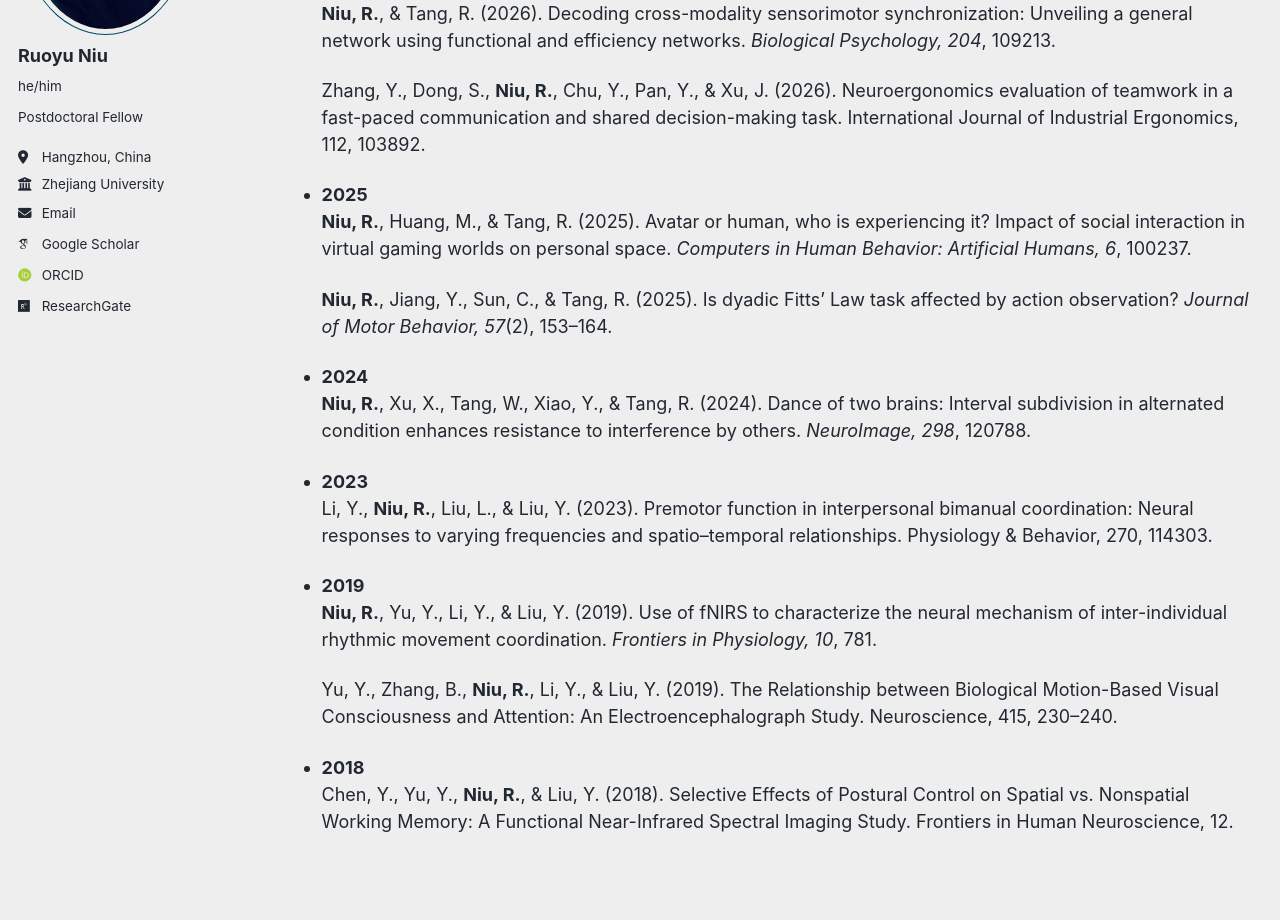
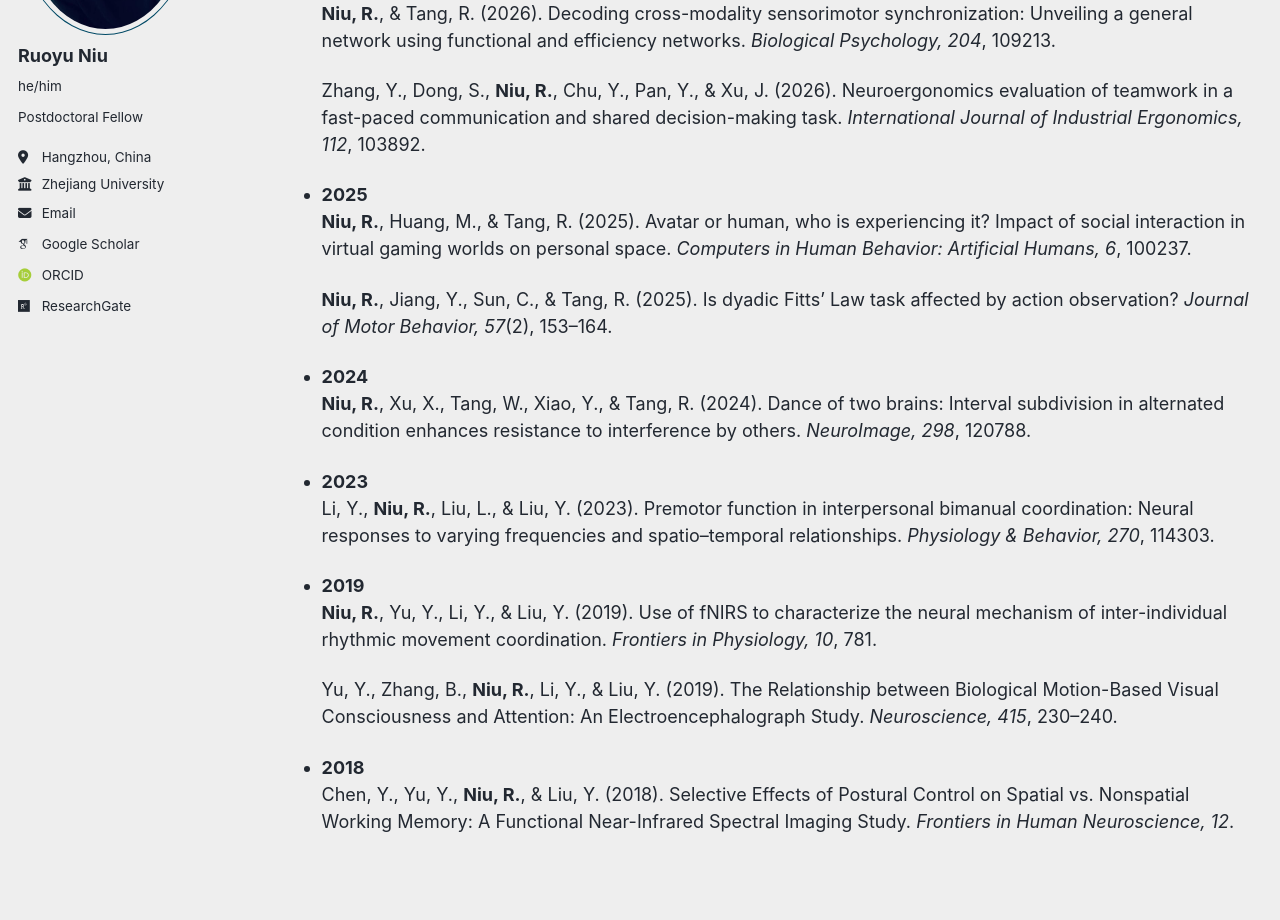
Before and after one commit to ruoyuniu112/ruoyuniu112.github.io, a Jekyll site: the page built from _pages/cv.md, in a window 1280 px wide and 1400 px high, scrolled down 600 px. Shown: the part 314-1234 px from the top of the window. Built offline with Jekyll 4.4.1, drawn with Linux system fonts in a browser that asks for light colours; some web fonts are replaced; a script bundle is joined from its source files by our own code; library files that are not in the unit come from our copies.

Commit message:
Update cv.md

```diff
--- a/_pages/cv.md
+++ b/_pages/cv.md
@@ -39,7 +39,7 @@ Selected Publications
 
   **Niu, R.**, & Tang, R. (2026). Decoding cross-modality sensorimotor synchronization: Unveiling a general network using functional and efficiency networks. *Biological Psychology, 204*, 109213.
 
-  Zhang, Y., Dong, S., **Niu, R.**, Chu, Y., Pan, Y., & Xu, J. (2026). Neuroergonomics evaluation of teamwork in a fast-paced communication and shared decision-making task. International Journal of Industrial Ergonomics, 112, 103892.
+  Zhang, Y., Dong, S., **Niu, R.**, Chu, Y., Pan, Y., & Xu, J. (2026). Neuroergonomics evaluation of teamwork in a fast-paced communication and shared decision-making task. *International Journal of Industrial Ergonomics, 112*, 103892.
 
 * **2025**
   **Niu, R.**, Huang, M., & Tang, R. (2025). Avatar or human, who is experiencing it? Impact of social interaction in virtual gaming worlds on personal space. *Computers in Human Behavior: Artificial Humans, 6*, 100237.
@@ -50,12 +50,12 @@ Selected Publications
   **Niu, R.**, Xu, X., Tang, W., Xiao, Y., & Tang, R. (2024). Dance of two brains: Interval subdivision in alternated condition enhances resistance to interference by others. *NeuroImage, 298*, 120788.
 
 * **2023**
-  Li, Y., **Niu, R.**, Liu, L., & Liu, Y. (2023). Premotor function in interpersonal bimanual coordination: Neural responses to varying frequencies and spatio–temporal relationships. Physiology & Behavior, 270, 114303.
+  Li, Y., **Niu, R.**, Liu, L., & Liu, Y. (2023). Premotor function in interpersonal bimanual coordination: Neural responses to varying frequencies and spatio–temporal relationships. *Physiology & Behavior, 270*, 114303.
 
 * **2019**
   **Niu, R.**, Yu, Y., Li, Y., & Liu, Y. (2019). Use of fNIRS to characterize the neural mechanism of inter-individual rhythmic movement coordination. *Frontiers in Physiology, 10*, 781.
 
-  Yu, Y., Zhang, B., **Niu, R.**, Li, Y., & Liu, Y. (2019). The Relationship between Biological Motion-Based Visual Consciousness and Attention: An Electroencephalograph Study. Neuroscience, 415, 230–240.
+  Yu, Y., Zhang, B., **Niu, R.**, Li, Y., & Liu, Y. (2019). The Relationship between Biological Motion-Based Visual Consciousness and Attention: An Electroencephalograph Study. *Neuroscience, 415*, 230–240.
 
 * **2018**
-  Chen, Y., Yu, Y., **Niu, R.**, & Liu, Y. (2018). Selective Effects of Postural Control on Spatial vs. Nonspatial Working Memory: A Functional Near-Infrared Spectral Imaging Study. Frontiers in Human Neuroscience, 12.
+  Chen, Y., Yu, Y., **Niu, R.**, & Liu, Y. (2018). Selective Effects of Postural Control on Spatial vs. Nonspatial Working Memory: A Functional Near-Infrared Spectral Imaging Study. *Frontiers in Human Neuroscience, 12*.
```
